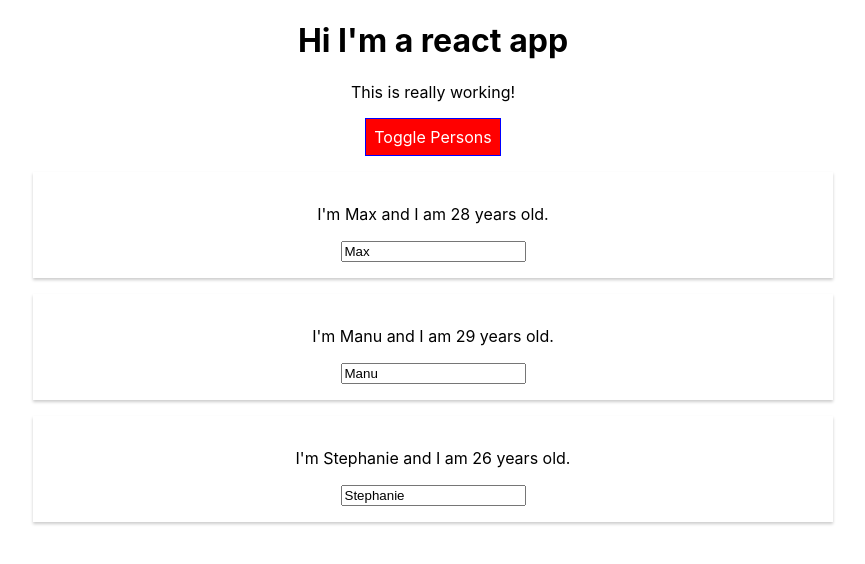
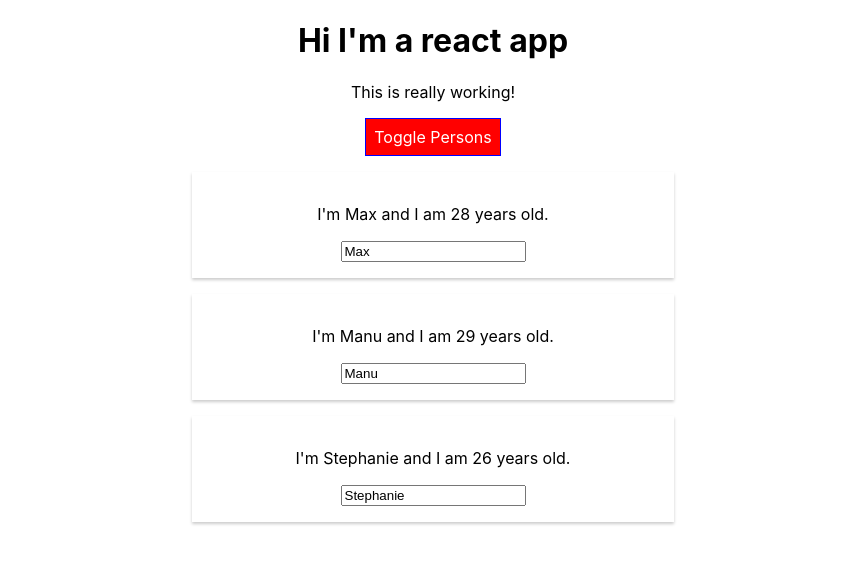
Before and after one commit to thegentlemanphysicist/React-Redux-Udemy-Course, a React (Create React App) app in the folder complete-react-guide/: page / in a window 1280 px wide. Both pictures are taken after a click on the button "Toggle Persons". Shown: the top 564 px of the page, without its empty margins (207-1072 px from the left). Built offline with nearby package versions, Linux system fonts and the light colour scheme.

Commit message:
Lecture 66 section 5: Removing the radium stuff

```diff
--- a/complete-react-guide/src/App.js
+++ b/complete-react-guide/src/App.js
@@ -1,5 +1,5 @@
 import React, { Component } from 'react';
-import Radium from 'radium';
+import Radium, {StyleRoot} from 'radium';
 import './App.css';
 import Person from './Person/Person';
 import UserInput from './UserInput/UserInput';
@@ -176,6 +176,7 @@
     }
 
     return (
+      <StyleRoot>
       <div className="App">
         <h1>Hi I'm a react app</h1>
         <p className={classes.join(' ')}> This is really working!</p>
@@ -202,6 +203,7 @@
         <ValidationComponent textLength = {this.state.charatersDisplayed} />
         {charComponents} */}
       </div>
+      </StyleRoot>
     );
     // return React.createElement('div',{className: 'App'}, React.createElement('h1', null,'I am a react app'));
   }
--- a/complete-react-guide/src/Person/Person.js
+++ b/complete-react-guide/src/Person/Person.js
@@ -4,8 +4,13 @@
 import './Person.css';
 
 const person = (props) => {
+  const style = {
+    '@media (min-width: 500px)': {
+      width: '450px'
+    }
+  };
   return (
-    <div className="Person">
+    <div className="Person" style={style}>
       <p onClick={props.click}>I'm {props.name} and I am {props.age} years old. </p>
       <p onClick={props.click}>{props.children} </p>
       <input type="text" onChange={props.changed} value = {props.name} />
```
